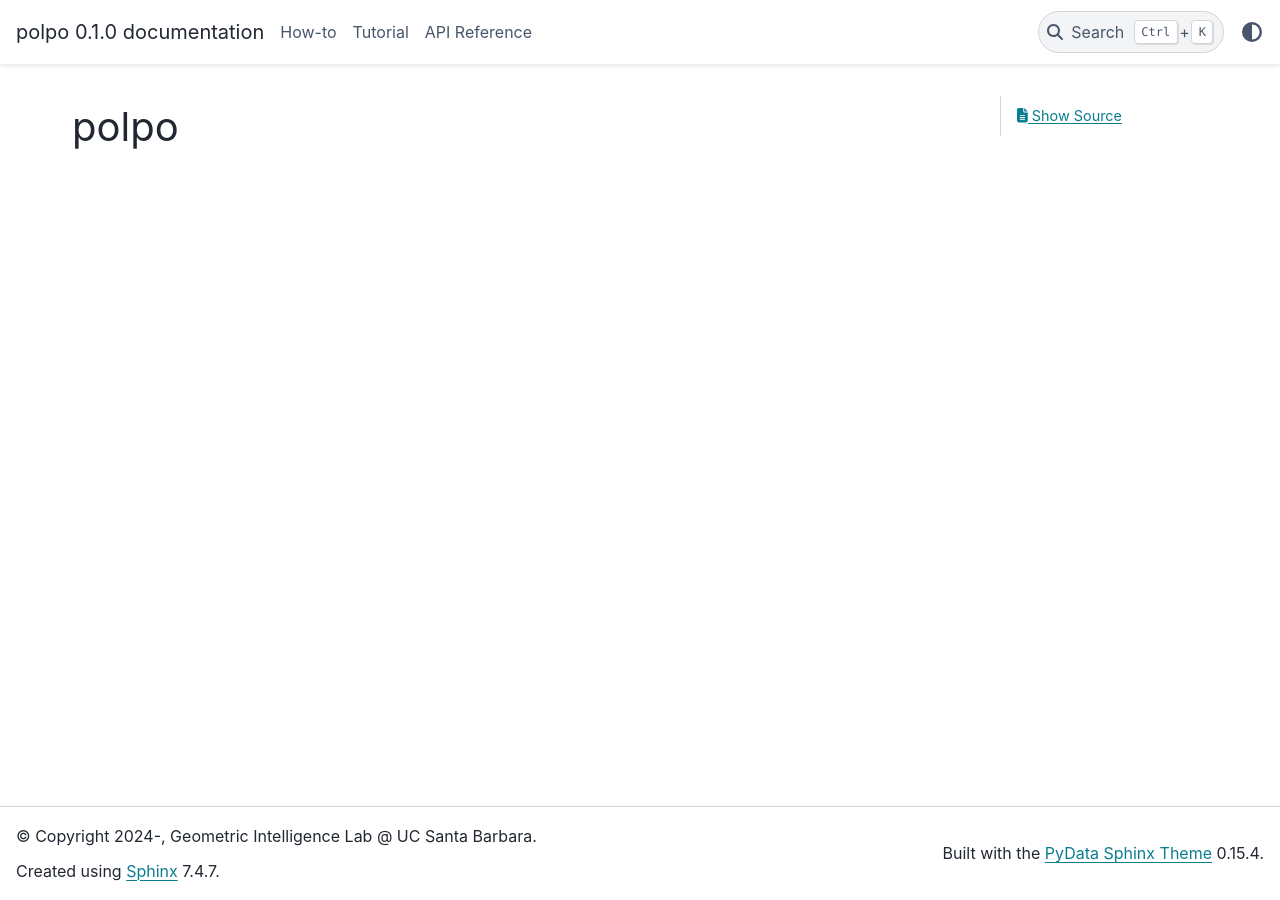
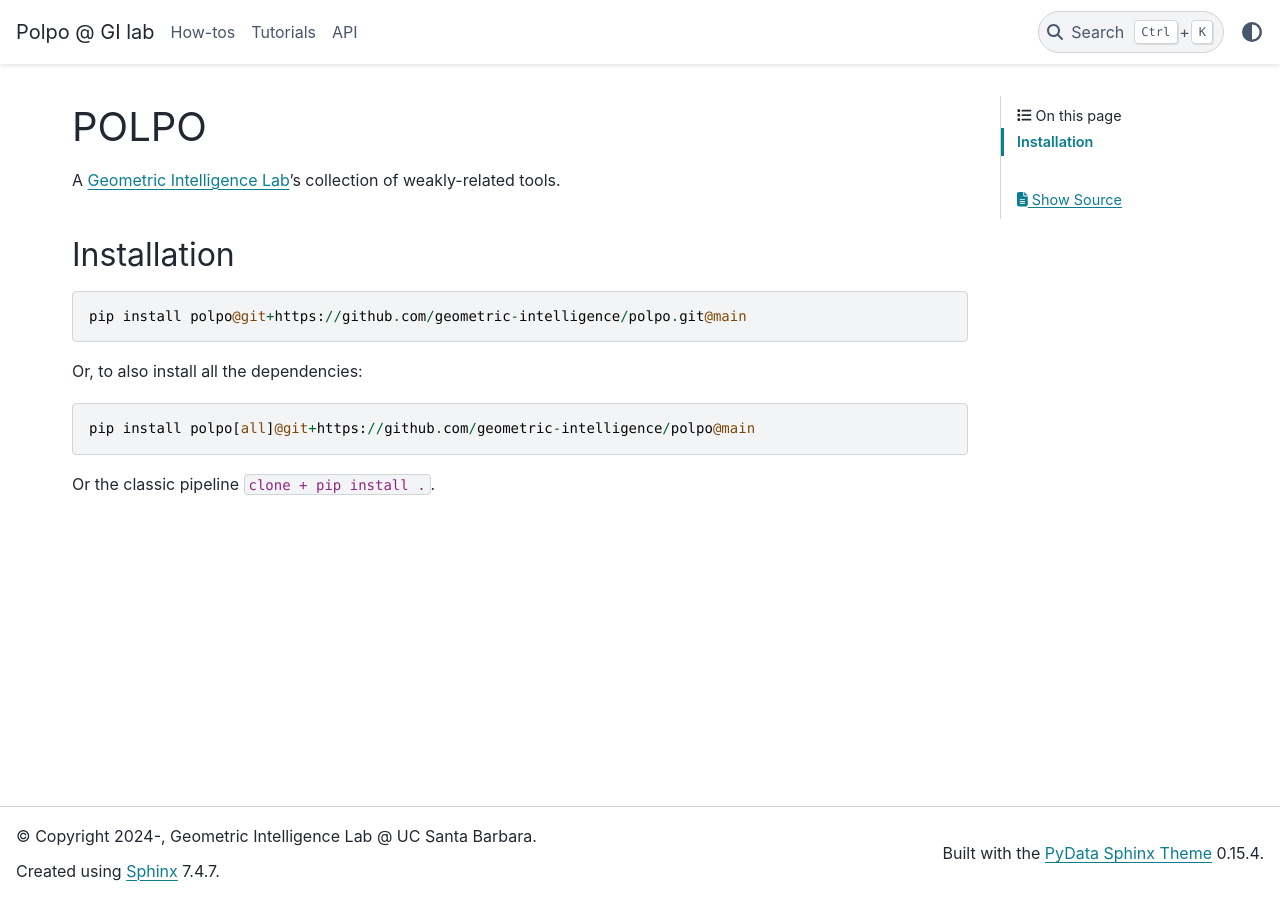
Before and after one commit to geometric-intelligence/polpo, a Sphinx documentation site: the page built from docs/index.rst, in a window 1280 px wide. Built offline with Sphinx 7.4.7 and the PyData theme 0.15.4, drawn with Linux system fonts in a browser that asks for light colours.

Commit message:
Update docs before initial deployment

```diff
--- a/docs/api.rst
+++ b/docs/api.rst
@@ -1,6 +1,6 @@
-=============
-API Reference
-=============
+===
+API
+===
 
 .. currentmodule:: polpo
 
--- a/docs/conf.py
+++ b/docs/conf.py
@@ -69,10 +69,12 @@
     "search_bar_text": "Search the docs ...",
     "navigation_with_keys": False,
     "collapse_navigation": False,
-    # "navigation_depth": 2,
     "show_nav_level": 2,
     "show_toc_level": 2,
     "navbar_align": "left",
     "header_links_before_dropdown": 5,
     "header_dropdown_text": "More",
+    "logo": {"text": "Polpo @ GI lab"},
 }
+
+html_baseurl = "https://geometric-intelligence.github.io/polpo"
--- a/docs/how_to.rst
+++ b/docs/how_to.rst
@@ -1,7 +1,7 @@
 
-======
-How-to
-======
+=======
+How-tos
+=======
 
 
 .. nbgallery::
--- a/docs/index.rst
+++ b/docs/index.rst
@@ -1,5 +1,26 @@
-polpo
+POLPO
 =====
+
+A `Geometric Intelligence Lab <https://gi.ece.ucsb.edu/>`_'s collection of weakly-related tools.
+
+
+Installation
+------------
+
+::
+
+    pip install polpo@git+https://github.com/geometric-intelligence/polpo.git@main
+
+
+Or, to also install all the dependencies:
+
+
+::
+
+    pip install polpo[all]@git+https://github.com/geometric-intelligence/polpo@main
+
+Or the classic pipeline ``clone + pip install .``.
+
 
 
 
--- a/docs/tutorial.rst
+++ b/docs/tutorial.rst
@@ -1,7 +1,7 @@
 
-========
-Tutorial
-========
+=========
+Tutorials
+=========
 
 
 .. nbgallery::
```
